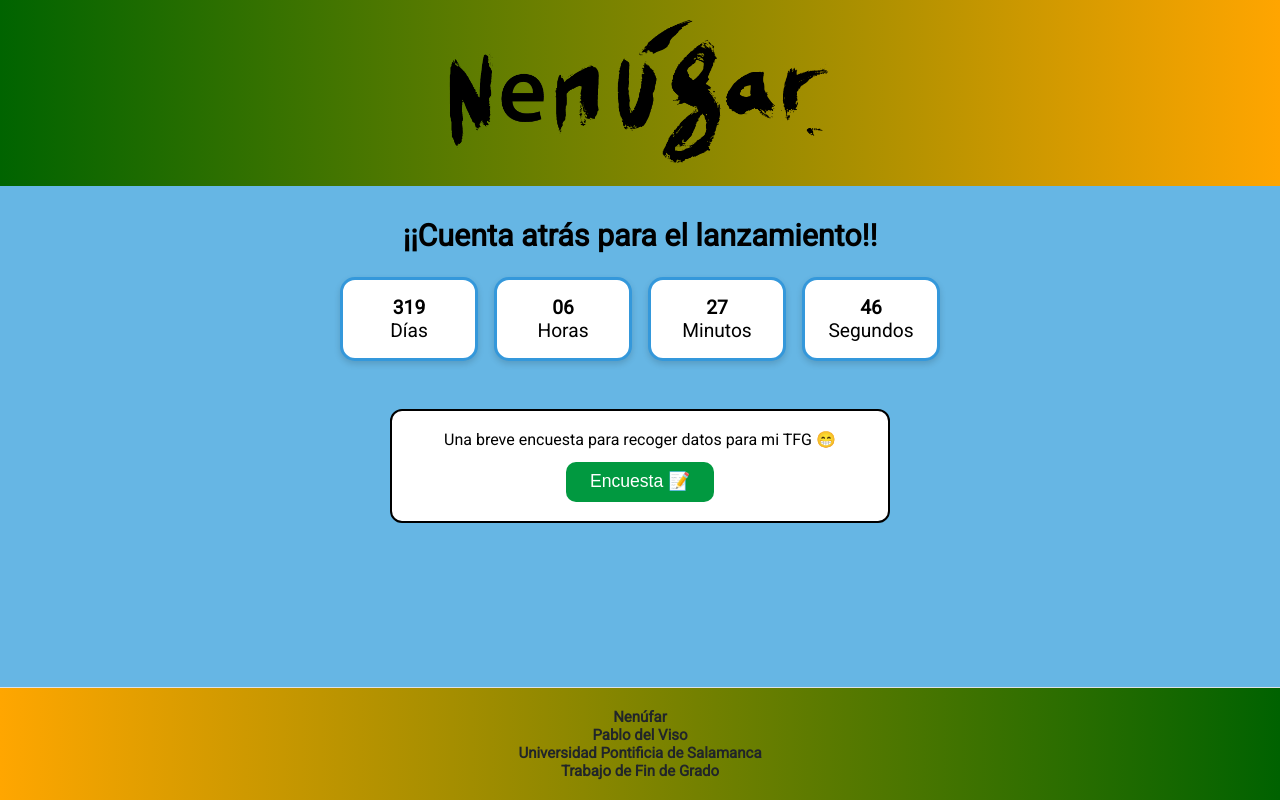
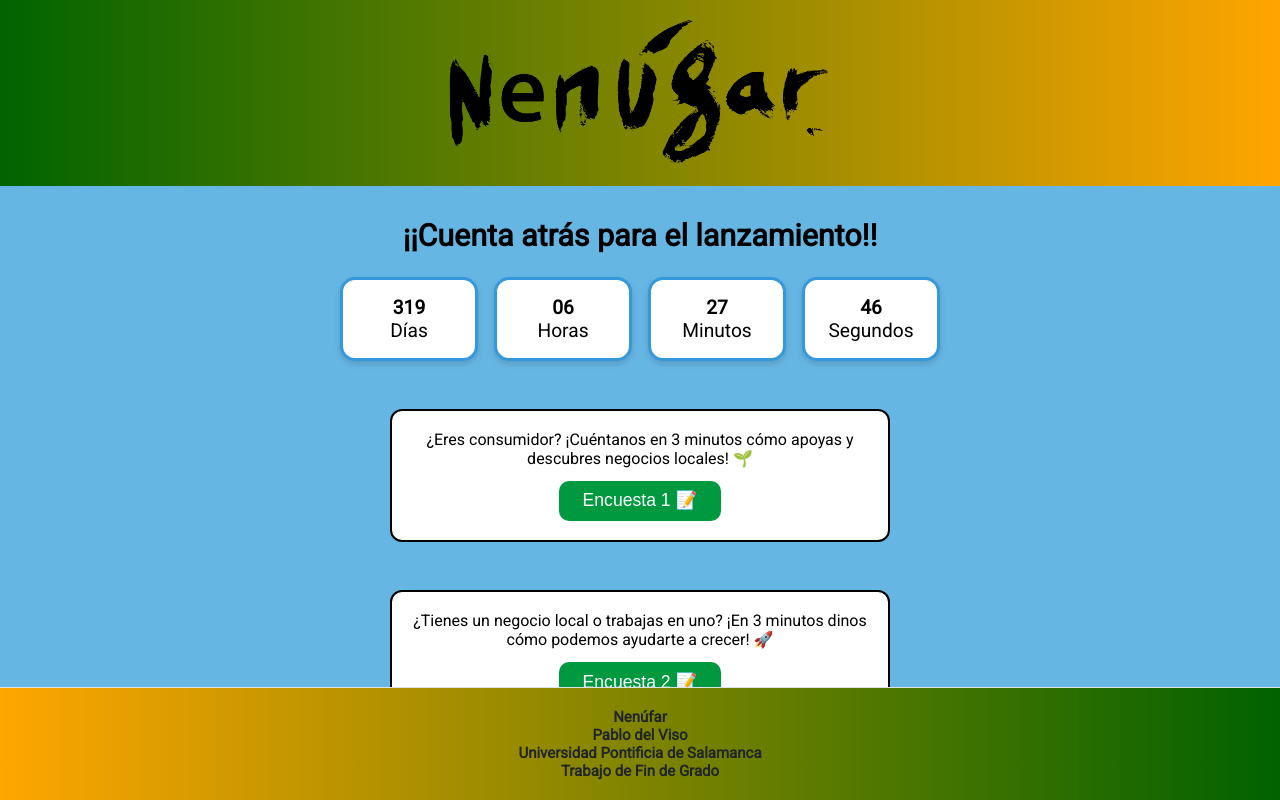
Before and after one commit to delvisopablo/nenufar, an Angular app: page /holaaa in a window 1280 px wide. Built offline with nearby package versions, Linux system fonts and the light colour scheme.

Commit message:
encuestas

```diff
--- a/src/app/componentes/landing/landing/landing.component.html
+++ b/src/app/componentes/landing/landing/landing.component.html
@@ -14,8 +14,13 @@
   </div>
 
   <div class="survey-box">
-    <span>Una breve encuesta para recoger datos para mi TFG 😁</span><br>
-    <button (click)="formulario()" class="survey-button">Encuesta 📝</button>
+    <span>¿Eres consumidor? ¡Cuéntanos en 3 minutos cómo apoyas y descubres negocios locales! 🌱</span><br>
+    <button (click)="formulario()" class="survey-button">Encuesta 1 📝</button>
+  </div>
+
+  <div class="survey-box">
+    <span>¿Tienes un negocio local o trabajas en uno? ¡En 3 minutos dinos cómo podemos ayudarte a crecer! 🚀</span><br>
+    <button (click)="formulario2()" class="survey-button">Encuesta 2 📝</button>
   </div>
 
   <!-- Si quieres usar esto más adelante, también puedes adaptarlo -->
--- a/src/app/componentes/landing/landing/landing.component.ts
+++ b/src/app/componentes/landing/landing/landing.component.ts
@@ -64,6 +64,11 @@
     window.open('https://forms.gle/7HWTa2HieK5hTYmJ8', '_blank');
   }
 
+  formulario2(){
+    window.open('https://forms.gle/KWngfaLery2fLDBG7', '_blank');
+  }
+
+
   noTocar(){
     alert("!No toques!! Por qué tocas?!")
     window.open('https://www.youtube.com/watch?v=dQw4w9WgXcQ', '_blank');
```
